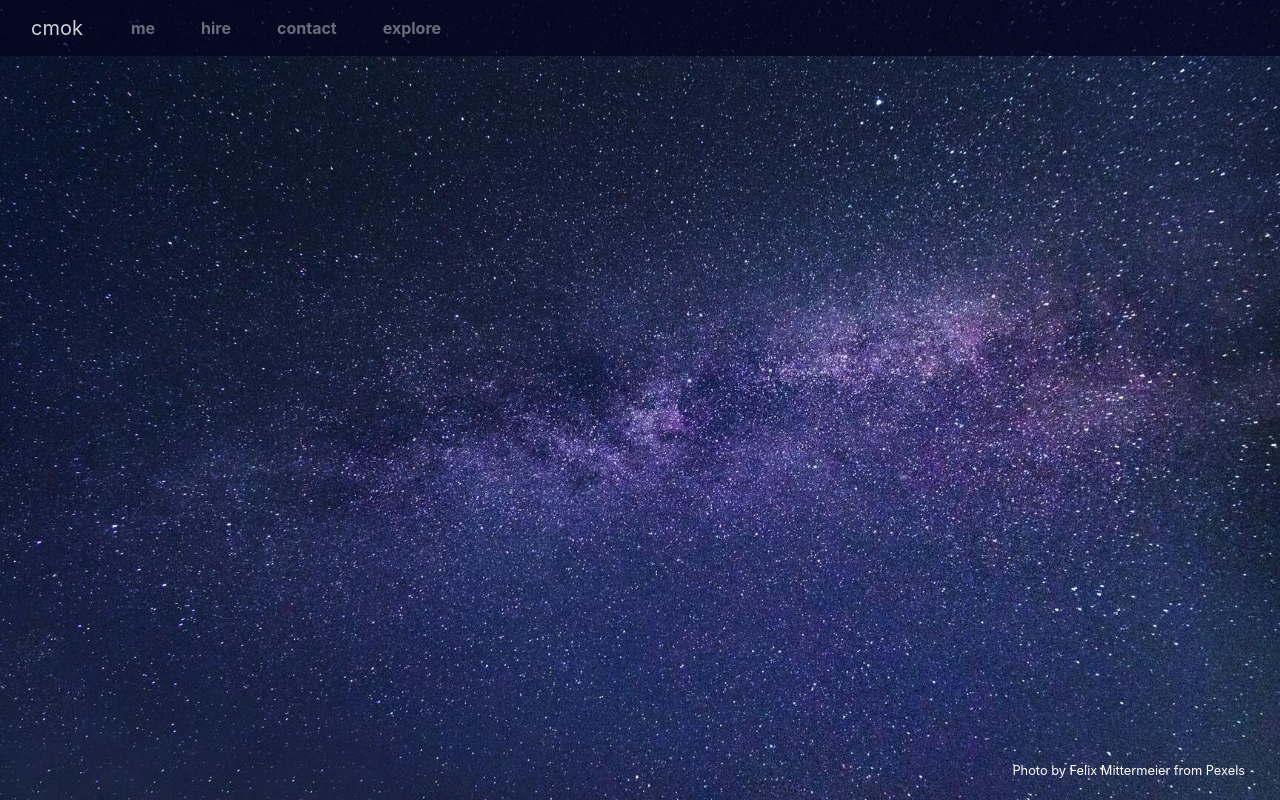
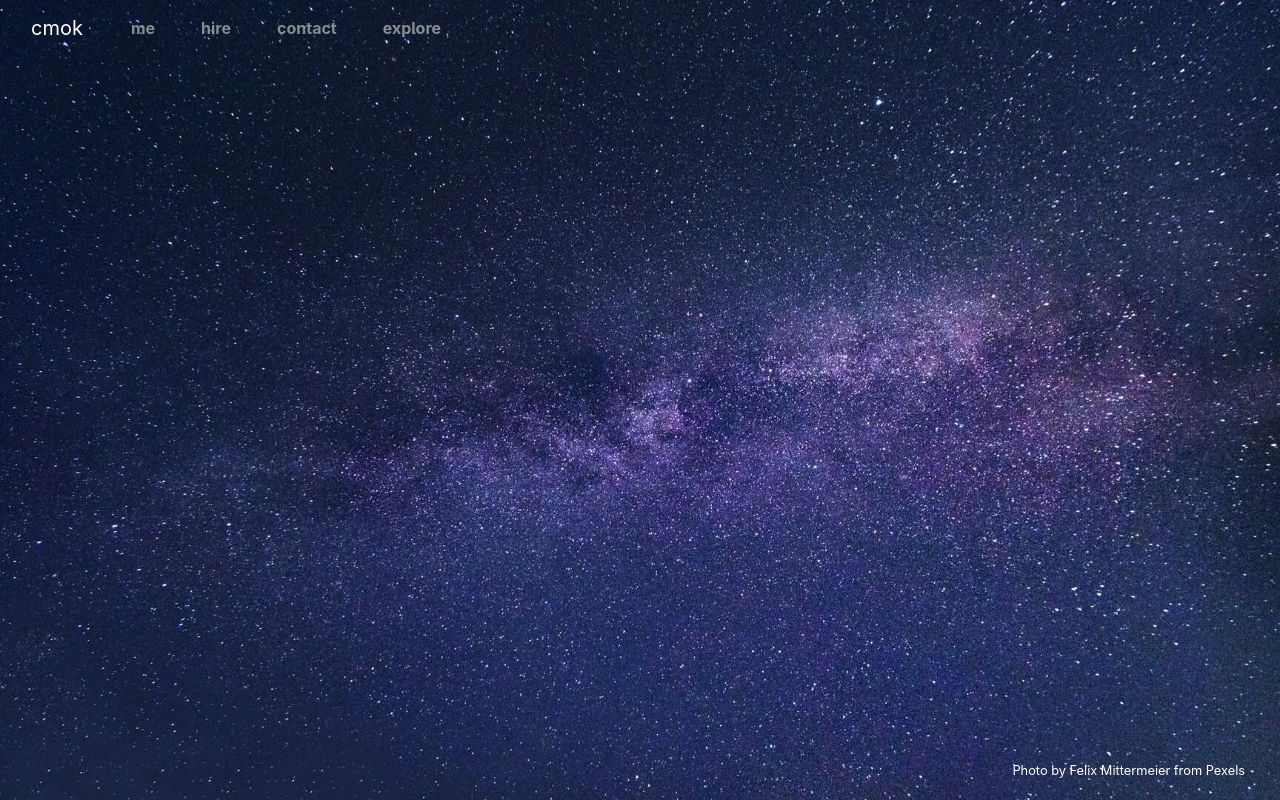
Before and after one commit to cmok4290/cmok.dev, a React app: page / in a window 1280 px wide. Built offline with nearby package versions, Linux system fonts and the light colour scheme; no server answers.

Commit message:
Remove navbar background color

```diff
--- a/src/components/Navigation/navigation.css
+++ b/src/components/Navigation/navigation.css
@@ -1,6 +1,5 @@
 .custom-navbar {
-  background-color: #050520;
-  opacity: 0.8;
+  background-color: none;
 }
 
 .custom-navbar .navbar-brand {
```
